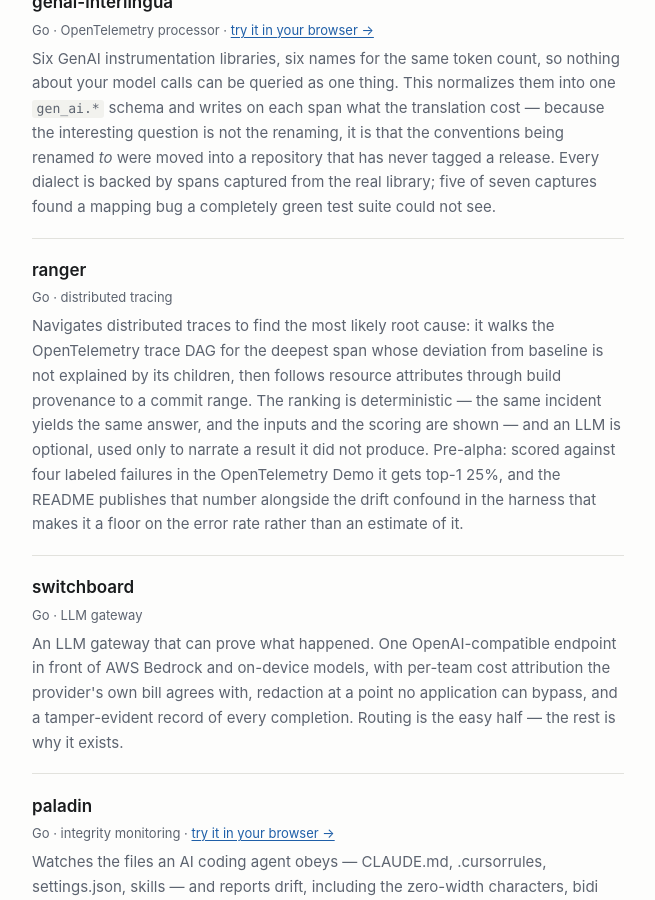
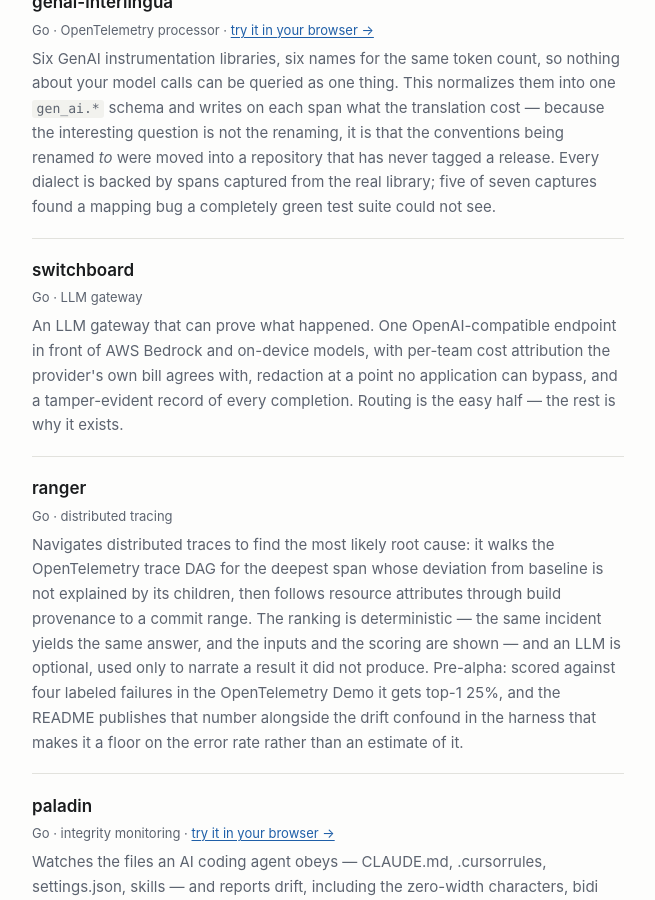
Before and after one commit to Grace/grace.github.io, a Jekyll site: the page built from index.html, in a window 1280 px wide and 900 px high, scrolled down 519 px. Shown: the whole window, without its empty margins (312-967 px from the left). Built offline with Jekyll 4.4.1, drawn with Linux system fonts in a browser that asks for light colours.

Commit message:
List switchboard above ranger
A pure reorder: every added line in the diff has an identical removed line, so
neither entry's text changed.

It reads better this way too. switchboard is finished and ranger says
pre-alpha in its own blurb, so leading with the one that works is the right
order regardless of which is newer.

Co-Authored-By: Claude Opus 5 <noreply@anthropic.com>
Claude-Session: https://claude.ai/code/session_01VSonqcm22Fkwo4v55mdDEi

```diff
--- a/index.html
+++ b/index.html
@@ -28,6 +28,15 @@ reliable, observable, controllable, and cost-efficient.</p>
     a mapping bug a completely green test suite could not see.</div>
   </li>
   <li>
+    <a class="title" href="https://github.com/Grace/switchboard">switchboard</a>
+    <span class="date">Go · LLM gateway</span>
+    <div class="excerpt">An LLM gateway that can prove what happened. One
+    OpenAI-compatible endpoint in front of AWS Bedrock and on-device models, with
+    per-team cost attribution the provider's own bill agrees with, redaction at a
+    point no application can bypass, and a tamper-evident record of every
+    completion. Routing is the easy half — the rest is why it exists.</div>
+  </li>
+  <li>
     <a class="title" href="https://github.com/Grace/ranger">ranger</a>
     <span class="date">Go · distributed tracing</span>
     <div class="excerpt">Navigates distributed traces to find the most likely
@@ -40,15 +49,6 @@ reliable, observable, controllable, and cost-efficient.</p>
     the OpenTelemetry Demo it gets top-1 25%, and the README publishes that
     number alongside the drift confound in the harness that makes it a floor on
     the error rate rather than an estimate of it.</div>
-  </li>
-  <li>
-    <a class="title" href="https://github.com/Grace/switchboard">switchboard</a>
-    <span class="date">Go · LLM gateway</span>
-    <div class="excerpt">An LLM gateway that can prove what happened. One
-    OpenAI-compatible endpoint in front of AWS Bedrock and on-device models, with
-    per-team cost attribution the provider's own bill agrees with, redaction at a
-    point no application can bypass, and a tamper-evident record of every
-    completion. Routing is the easy half — the rest is why it exists.</div>
   </li>
   <li>
     <a class="title" href="https://github.com/Grace/paladin">paladin</a>
```
